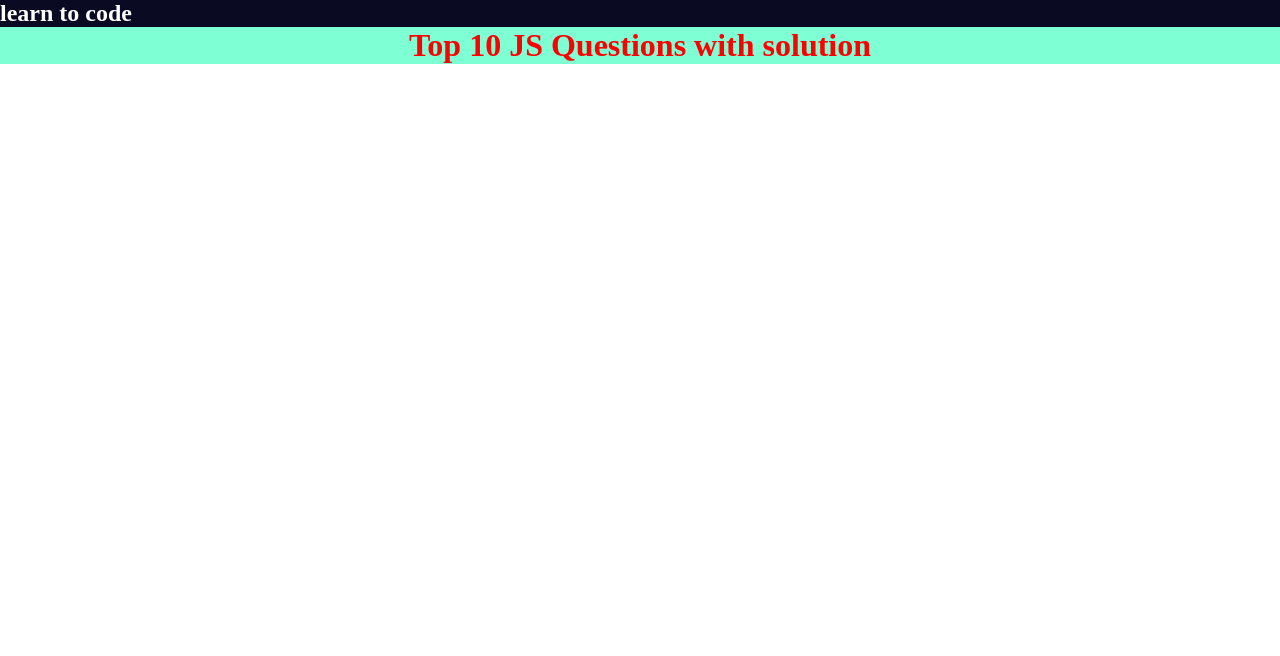
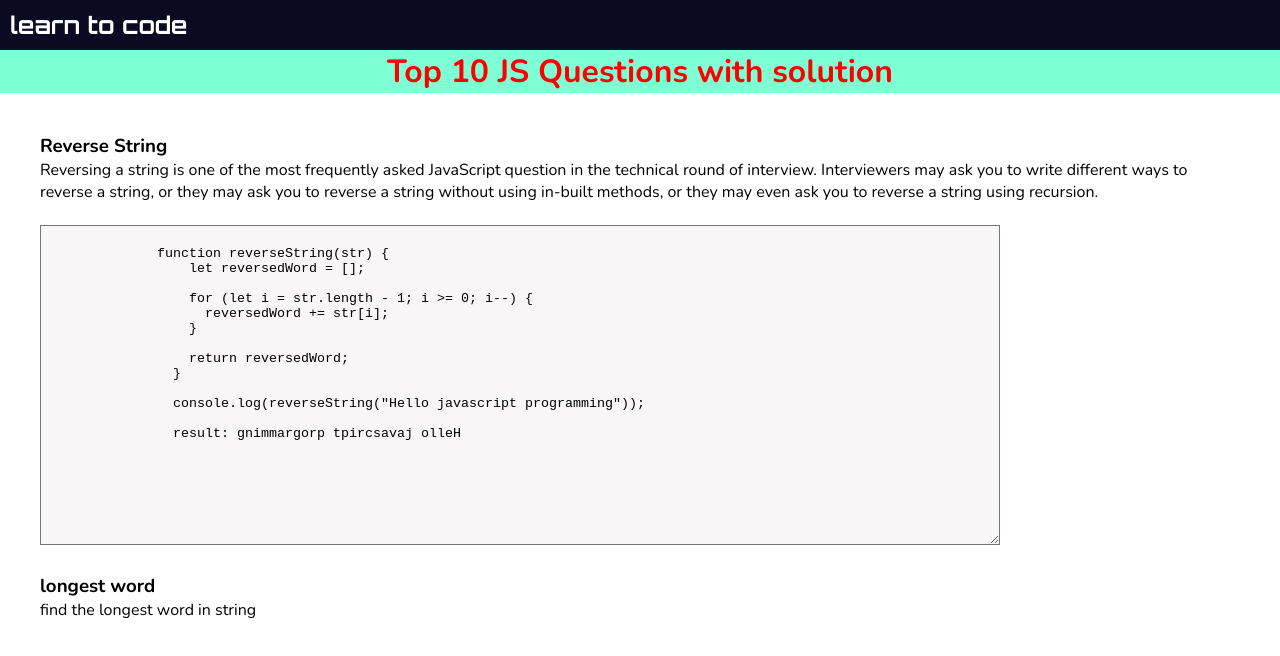
Before and after one commit to joeyyvel/JScript-top10QuestionAndDesign, a plain HTML site: page index.html in a window 1280 px wide. Drawn offline with nearby package versions, Linux system fonts and the light colour scheme; a web font is replaced by a local one.

Commit message:
creating reverse string

```diff
--- a/index.html
+++ b/index.html
@@ -5,8 +5,10 @@
     <meta name="viewport" content="width=device-width, initial-scale=1.0" />
     <link rel="preconnect" href="https://fonts.googleapis.com" />
     <link rel="preconnect" href="https://fonts.gstatic.com" crossorigin />
+    <link rel="preconnect" href="https://fonts.googleapis.com" />
+    <link rel="preconnect" href="https://fonts.gstatic.com" crossorigin />
     <link
-      href="https://fonts.googleapis.com/css2?family=Nunito:ital,wght@0,200..1000;1,200..1000&family=Press+Start+2P&family=Rammetto+One&display=swap"
+      href="https://fonts.googleapis.com/css2?family=Nunito:ital,wght@0,200..1000;1,200..1000&family=Orbitron:wght@400..900&family=Press+Start+2P&family=Rammetto+One&display=swap"
       rel="stylesheet"
     />
     <link rel="stylesheet" href="style.css" />
@@ -18,6 +20,41 @@
         <h2 class="header title__intro">learn to code</h2>
         <h1 class="header title__para">Top 10 JS Questions with solution</h1>
       </div>
+      <div class="container">
+        <h3>Reverse String</h3>
+        <p>
+          Reversing a string is one of the most frequently asked JavaScript
+          question in the technical round of interview. Interviewers may ask you
+          to write different ways to reverse a string, or they may ask you to
+          reverse a string without using in-built methods, or they may even ask
+          you to reverse a string using recursion.
+        </p>
+        <br />
+
+        <textarea name="" id="text_area_reverseString">
+            function reverseString(str) {
+                let reversedWord = [];
+
+                for (let i = str.length - 1; i >= 0; i--) {
+                  reversedWord += str[i];
+                }
+
+                return reversedWord;
+              }
+
+              console.log(reverseString("Hello javascript programming"));
+
+              result: gnimmargorp tpircsavaj olleH
+
+           </textarea
+        >
+        <br />
+        <br />
+        <h3>longest word</h3>
+        <p>find the longest word in string</p>
+
+        <!-- container area -->
+      </div>
     </div>
     <script src="script.js"></script>
   </body>
--- a/script.js
+++ b/script.js
@@ -0,0 +1,15 @@
+/*------------------------REVERSE STRING------------------------------*/
+
+function reverseString(str) {
+  let reversedWord = [];
+
+  for (let i = str.length - 1; i >= 0; i--) {
+    reversedWord += str[i];
+  }
+
+  return reversedWord;
+}
+
+console.log(reverseString("Hello javascript programming"));
+
+/*----------------------------------------------------------------------*/
--- a/style.css
+++ b/style.css
@@ -3,10 +3,15 @@
   margin: 0;
   box-sizing: border-box;
 }
+body {
+  font-family: Nunito;
+}
 
 .title__intro {
   background-color: #0a0a23;
   color: white;
+  font-family: orbitron;
+  padding: 10px;
 }
 
 .title__para {
@@ -14,3 +19,14 @@
   color: red;
   text-align: center;
 }
+
+.container {
+  margin: 40px;
+}
+
+#text_area_reverseString {
+  background-color: #f8f6f6;
+  height: 20rem;
+  width: 80%;
+  padding: 20px;
+}
```
